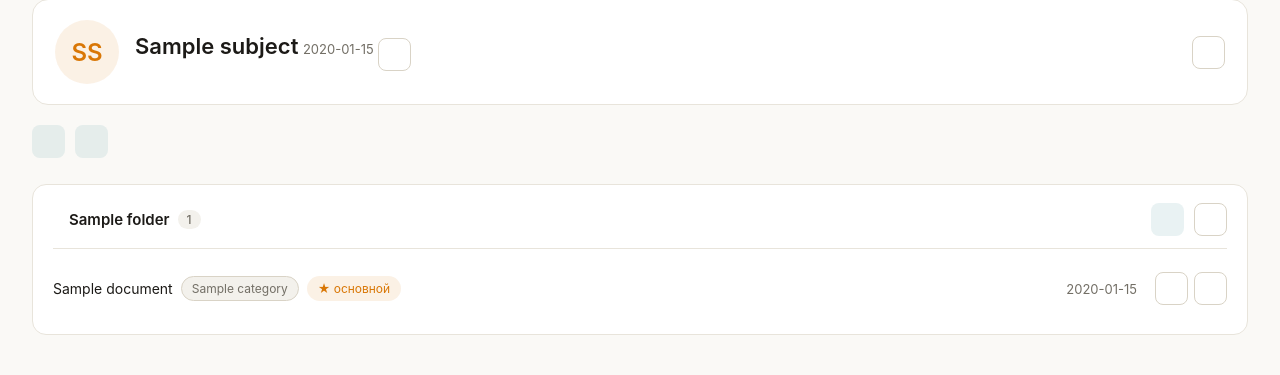
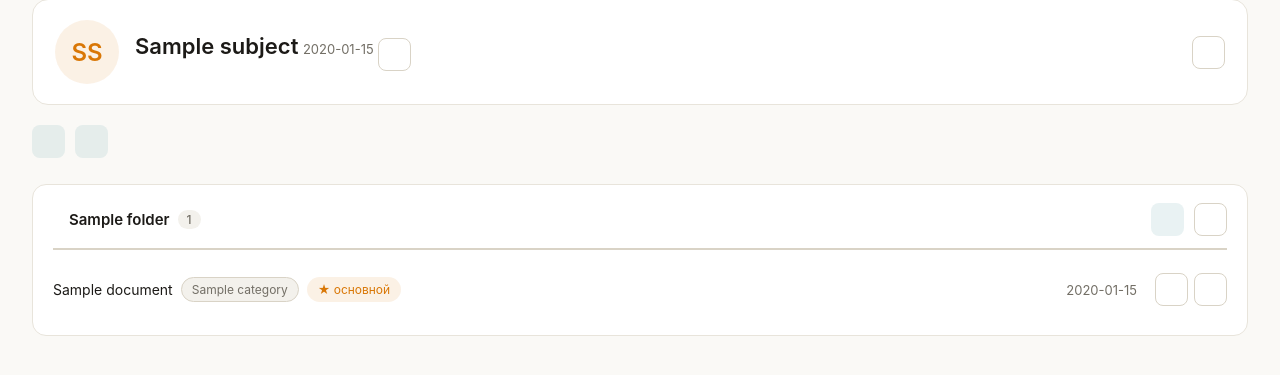
Before and after one commit to AleksandrSrk/DoxBoxTlg, a FastAPI app: page /admin/subjects/1 in a window 1280 px wide. Shown: the part 130-505 px from the top of the page. Run offline with FastAPI, Linux system fonts and the light colour scheme; tables that the repository leaves empty hold one stand-in row (values such as "Sample post"); some libraries are stand-ins or nearby versions.

Commit message:
Thicker solid divider under folder header, sparse dashed dividers between documents

```diff
--- a/static/admin.css
+++ b/static/admin.css
@@ -144,7 +144,7 @@ input:focus, select:focus { outline: 2px solid var(--accent-soft); border-color:
 }
 .folder-head {
   display: flex; align-items: center; gap: 10px; margin-bottom: 12px;
-  padding-bottom: 12px; border-bottom: 1px solid var(--border);
+  padding-bottom: 12px; border-bottom: 2px solid var(--border-strong);
 }
 .folder-name { font-size: 15px; font-weight: 600; flex: 1; display: flex; align-items: center; gap: 8px; color: var(--text); cursor: pointer; }
 .folder-name i { color: var(--muted); font-size: 17px; }
@@ -159,7 +159,7 @@ input:focus, select:focus { outline: 2px solid var(--accent-soft); border-color:
 /* Строки документов выровнены по колонкам: название — дата — действия */
 .doc-row {
   display: grid; grid-template-columns: 1fr 100px auto; align-items: center; gap: 18px;
-  padding: 11px 0; border-bottom: 1px solid var(--border);
+  padding: 11px 0; border-bottom: 1px dashed var(--border);
 }
 .doc-row:last-child { border-bottom: none; }
 .doc-row-title { display: flex; align-items: center; gap: 8px; min-width: 0; }
```
